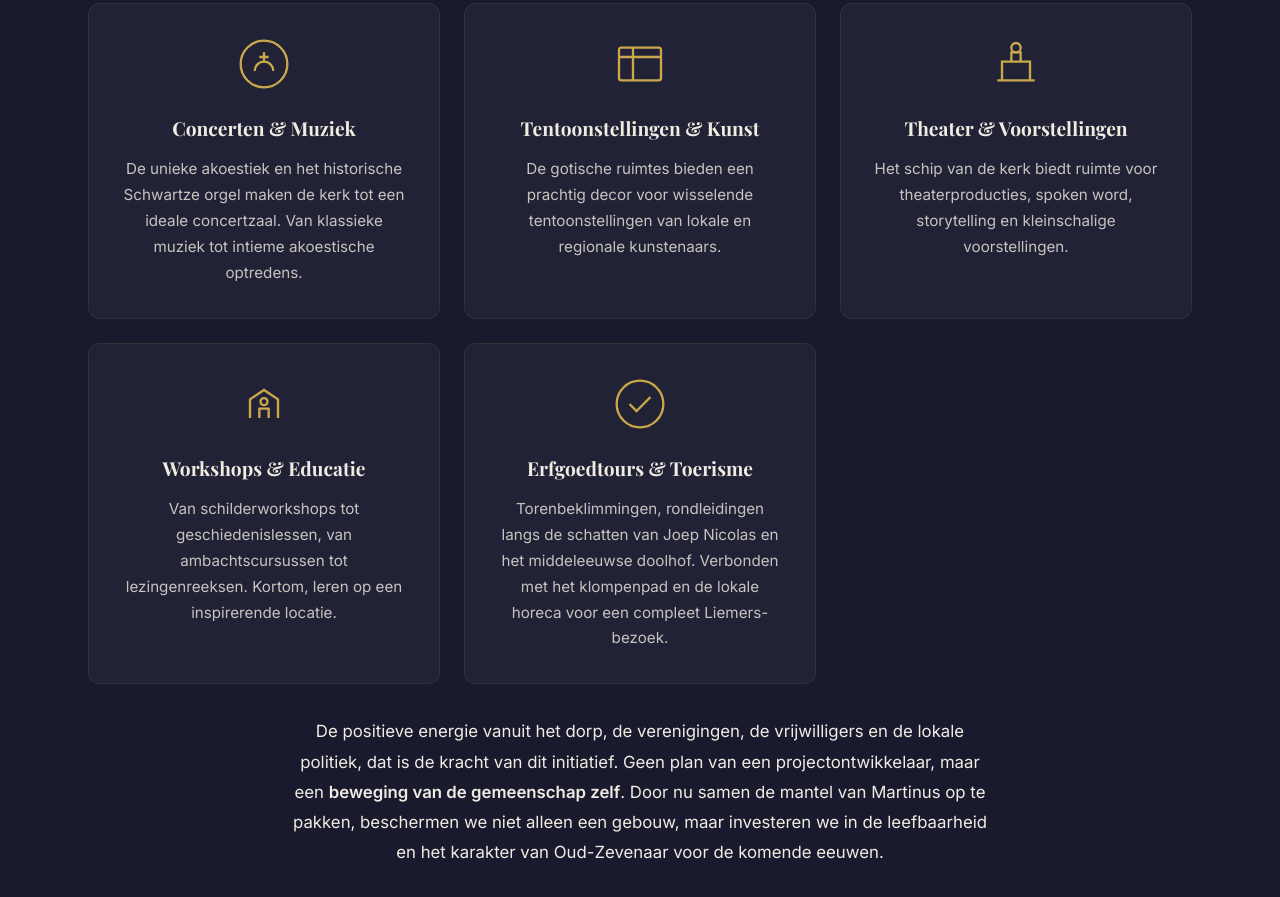
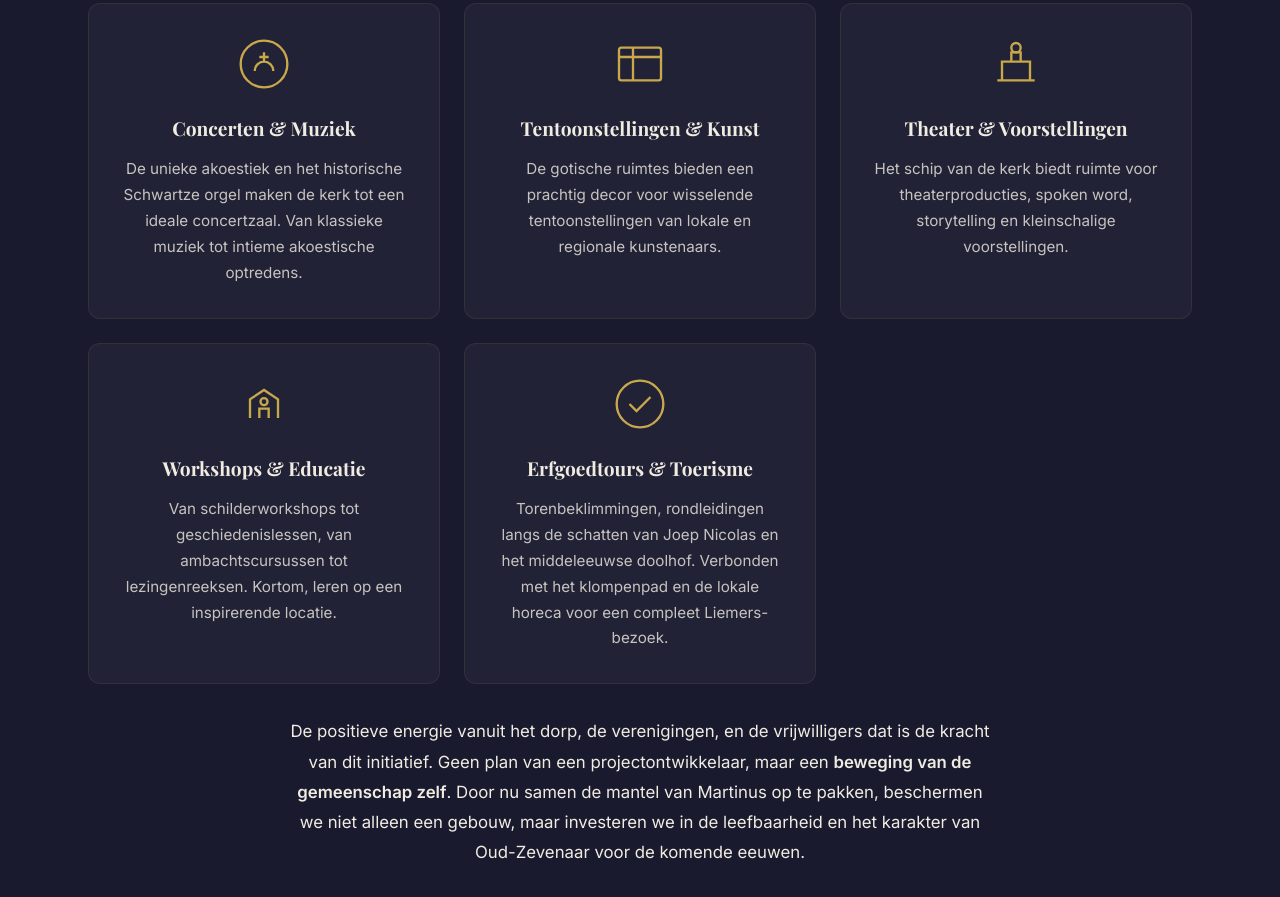
Before and after one commit to thekasperdev/martinuskerk, a plain HTML site: page index.html in a window 1280 px wide. Shown: the part 10961-11858 px from the top of the page. Drawn offline with nearby package versions, Linux system fonts and the light colour scheme; a web font is replaced by a local one.

Commit message:
text cleanup

```diff
--- a/index.html
+++ b/index.html
@@ -621,8 +621,7 @@
 
       <div class="vision-intro fade-in" style="margin-top: 2rem;">
         <p>
-          De positieve energie vanuit het dorp, de verenigingen, de vrijwilligers en de
-          lokale politiek, dat is de kracht van dit initiatief. Geen plan van een
+          De positieve energie vanuit het dorp, de verenigingen, en de vrijwilligers dat is de kracht van dit initiatief. Geen plan van een
           projectontwikkelaar, maar een <strong>beweging van de gemeenschap zelf</strong>.
           Door nu samen de mantel van Martinus op te pakken, beschermen we niet alleen een
           gebouw, maar investeren we in de leefbaarheid en het karakter van Oud-Zevenaar
```
